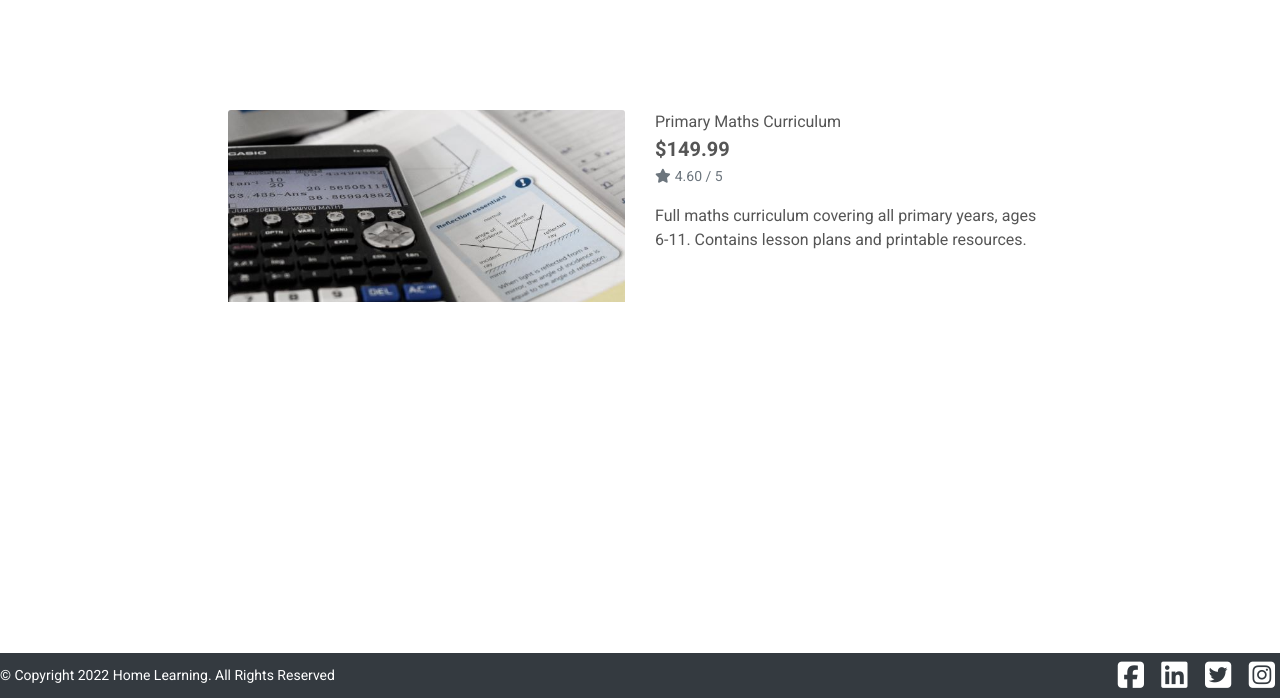
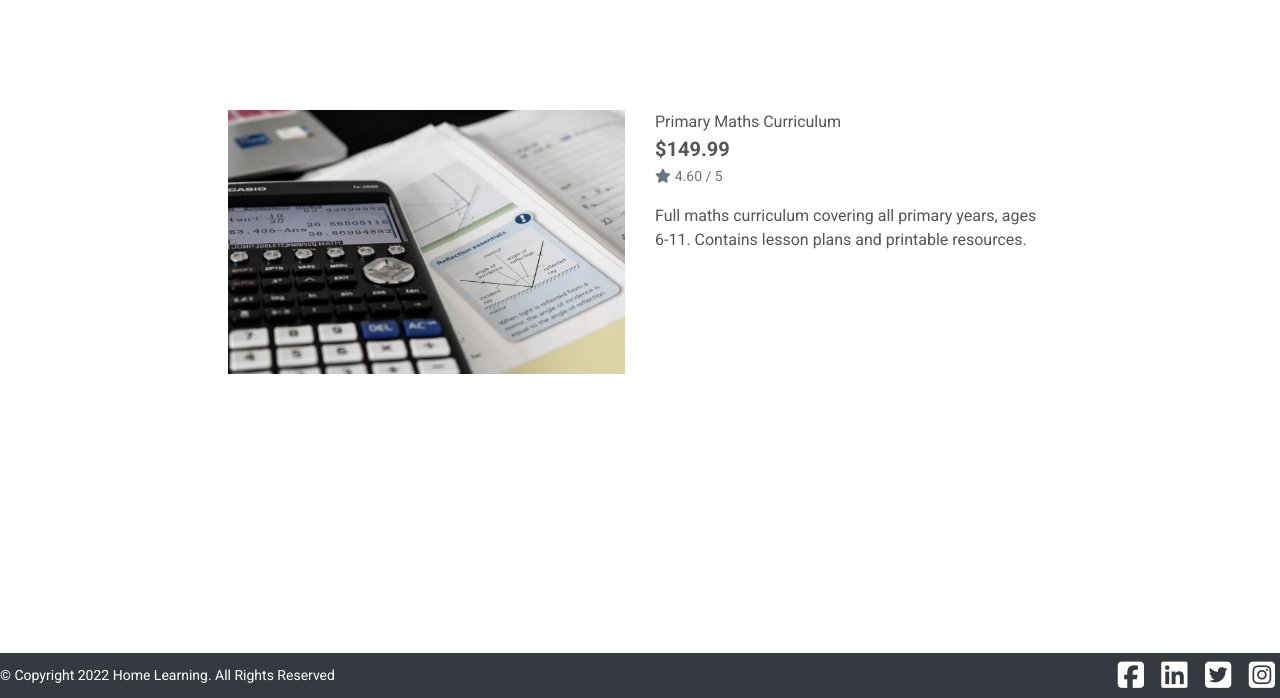
Before and after one commit to Sarah-LB/HomeLearning, a Django app: page /products/1 in a window 1280 px wide. Shown: the part 102-800 px from the top of the page. Run offline with Django 3.2, Linux system fonts and the light colour scheme; data comes from the database, SQL or seed files in the repository; some libraries are stand-ins or nearby versions; some web fonts are replaced.

Commit message:
change size of image on product details pages

```diff
--- a/products/templates/products/product_detail.html
+++ b/products/templates/products/product_detail.html
@@ -17,11 +17,11 @@
                 <div class="image-container my-5">
                     {% if product.image %}
                         <a href="{{ product.image.url }}" target="_blank">
-                            <img class="card-img-top img-fluid" src="{{ product.image.url }}" alt="{{ product.name }}">
+                            <img class="card-img-top-detail img-fluid" src="{{ product.image.url }}" alt="{{ product.name }}">
                         </a>
                         {% else %}
                         <a href="">
-                            <img class="card-img-top img-fluid" src="{{ MEDIA_URL }}noimage.png" alt="{{ product.name }}">
+                            <img class="card-img-top-detail img-fluid" src="{{ MEDIA_URL }}noimage.png" alt="{{ product.name }}">
                         </a>
                     {% endif %}
                 </div>
--- a/static/css/base.css
+++ b/static/css/base.css
@@ -108,6 +108,12 @@ body {
     object-fit: cover;
 }
 
+.card-img-top-detail {
+    width: 100%;
+    object-fit: cover;
+}
+
+
 /*-----------------------------------------------------------Footer*/
 
 .content-footer {
```
